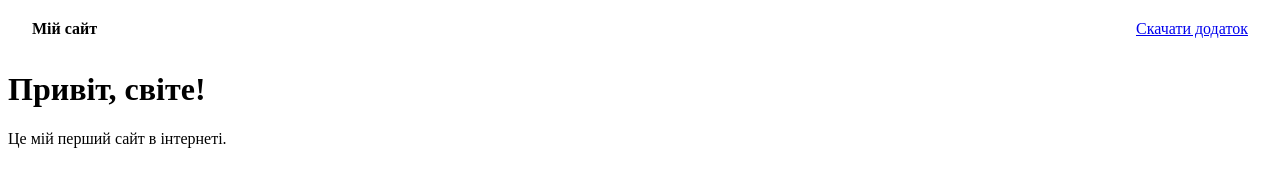
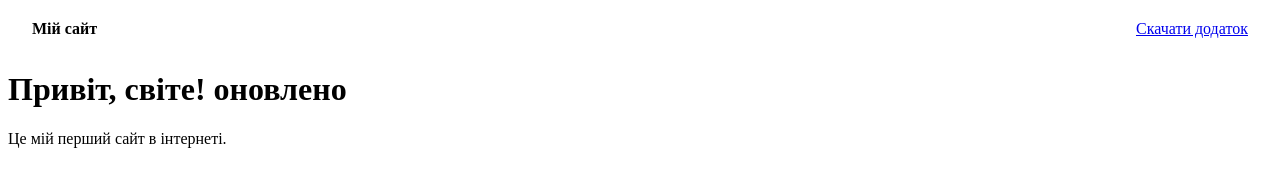
Before and after one commit to AndriiMali/my-site, a plain HTML site: page index.html in a window 1280 px wide. Drawn offline with Linux system fonts and the light colour scheme.

Commit message:
оновив текст

```diff
--- a/index.html
+++ b/index.html
@@ -10,7 +10,7 @@
     <b>Мій сайт</b>
     <a href="#">Скачати додаток</a>
   </header>
-  <h1>Привіт, світе!</h1>
+  <h1>Привіт, світе! оновлено</h1>
   <p>Це мій перший сайт в інтернеті.</p>
 </body>
 </html>
```
